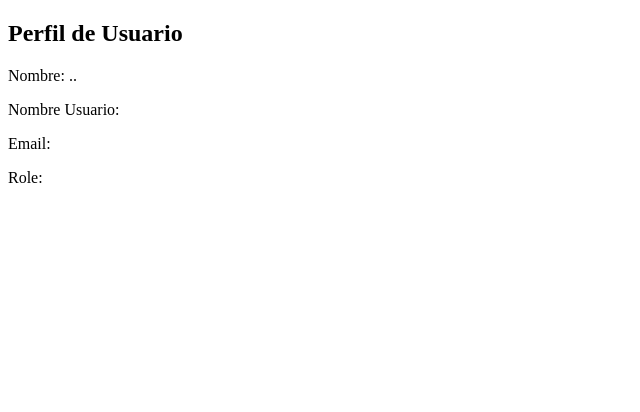
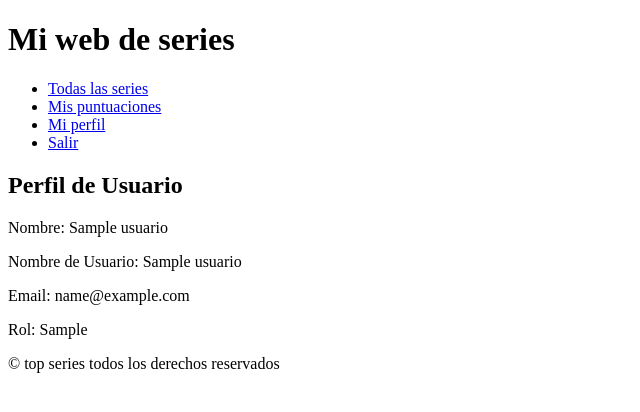
Before and after one commit to Shakkie/top_series, a PHP site: page /Perfilgeneral.php in a window 1280 px wide. Shown: the top 412 px of the page, without its empty margins (0-640 px from the left). Run offline with PHP 8.4, Linux system fonts and the light colour scheme; the visitor is signed in with stand-in values (Sample User, id 1); tables that the repository leaves empty or names only in its code hold one stand-in row (values such as "Sample post").

Commit message:
commit "martes en la tarde"

```diff
--- a/Perfilgeneral.php
+++ b/Perfilgeneral.php
@@ -1,42 +1,32 @@
 <?php
+session_start();
+include_once 'clases/ConexionBD.php';
+include_once 'clases/Usuario.php';
 
+if (!isset($_SESSION['email'])) {
+    header("Location: login.php");
+    exit();
+}
+
+$email = $_SESSION['email'];
+$usuario = Usuario::getUsuarioBD($email);
+
+if (!$usuario) {
+    echo "Error: Usuario no encontrado.";
+    exit();
+}
+$pageTitle = 'Perfil de Usuario';
+
+include_once 'includes/header.php';
 ?>
+<div class="perfil_usuario">
+    <h2>Perfil de Usuario</h2>
+    <p><span>Nombre: </span><?php echo htmlspecialchars($usuario['nombre']); ?></p>
+    <p><span>Nombre de Usuario: </span><?php echo htmlspecialchars($usuario['nombre_usuario']); ?></p>
+    <p><span>Email: </span><?php echo htmlspecialchars($usuario['email']); ?></p>
+    <p><span>Rol: </span><?php echo htmlspecialchars($usuario['rol']); ?></p>
+</div>
 
-<!DOCTYPE html>
-<html lang="en">
-<head>
-    <meta charset="UTF-8">
-    <meta name="viewport" content="width=device-width, initial-scale=1.0">
-    <title>Bievenido</title>
-</head>
-<body>
-    <!-- puede ser asi o se hace escrito directamente con php revisar...
-        sino una tabla y que vaya iterando como, tendria que pasar el arreglo de la informacion desde la base de datos.:
-
-        <?php
-    // si la lista no esta vacia:
-    if (!empty($usuarios)) {
-        // por cada contacto dentro de contactos mostrar array asociativo nombre mail - clave valor
-        foreach ($usuarios as $usuario => $email) {
-            echo "<li>" . htmlspecialchars($usuario) . " <br> " .
-            htmlspecialchars($nombre_usuario) . "<br>" .
-            htmlspecialchars($email) . "<br>" .
-            htmlspecialchars($rol) .
-             "</li>";
-        }
-    } else {
-        // no deberia estar vacia la verdad:
-       //  echo "<li>No hay contactos en la agenda, puedes agregar contactos nuevos</li>";
-    }
-
-    ?>-->
-
-    <div class="perfil_usuario">
-        <h2>Perfil de Usuario</h2>
-        <p><span>Nombre: </span>..</p>
-        <p><span>Nombre Usuario: </span></p>
-        <p><span>Email: </span></p>
-        <p><span>Role: </span></p>
-    </div>
-</body>
-</html>
+<?php
+include_once 'includes/footer.php';
+?>
--- a/clases/Usuario.php
+++ b/clases/Usuario.php
@@ -71,6 +71,17 @@ class Usuario
         }
         return $usuarios;
     }
+    // un usuario devuelve su informacion
+    public static function getUsuarioBD($email){
+        $con = ConexionBD::getConnection();
+        $sqlQuery = "select nombre, nombre_usuario, email, rol from usuario where Email = ?";
+        $result = $con->prepare($sqlQuery);
+        $result->bindValue(1, $email);
+        $result->execute();
+        $usuario = $result->fetch(PDO::FETCH_ASSOC);
+        return $usuario;
+
+    }
 
     public function addUser()
     {
@@ -87,7 +98,7 @@ class Usuario
     public function getPuntuations()
     {
         $con = ConexionBD::getConnection();
-        $sqlQuery = "select titulo, puntuacion from puntuacion p natural join serie s inner join usuario u on p.ID = u.ID where u.Email = ?";
+        $sqlQuery = "select titulo, puntuacion, descripcion, anio_estreno from puntuacion p natural join serie s inner join usuario u on p.ID = u.ID where u.Email = ?";
         $result = $con->prepare($sqlQuery);
         $result->bindValue(1, $this->getEmail());
         $result->execute();
@@ -97,4 +108,6 @@ class Usuario
         }
         return $puntuaciones;
     }
+
+
 }
--- a/includes/footer.php
+++ b/includes/footer.php
@@ -9,6 +9,6 @@ session_start();
     <title></title>
 </head>
 <body>
-    <footer> c top series todos los derechos reservados</footer>
+    <footer> &copy; top series todos los derechos reservados</footer>
 </body>
 </html>
--- a/includes/header.php
+++ b/includes/header.php
@@ -5,6 +5,7 @@ session_start();
 <html lang="es">
 <head>
     <meta charset="UTF-8">
+    <meta name="viewport" content="width=device-width, initial-scale=1.0">
     <title>Top Series</title>
     <link rel="stylesheet" href="css/style.css">
 </head>
@@ -15,9 +16,14 @@ session_start();
             <ul>
                 <li><a href="../ListTopSeries.php">Todas las series</a></li>
                 <li><a href="../MisPuntuaciones.php">Mis puntuaciones</a></li>
-                <li><a href="../usuario/PerfilGeneralUsuario.php">Mi perfil</a></li>
-                <li><a href="../logout.php">Salir</a></li>
+
+                <?php if (isset($_SESSION['rol']) && $_SESSION['rol'] === 'administrador'): ?>
+                    <li><a href="../administrador/series_admin/gestion_series.php">Gestionar series</a></li>
+                    <li><a href="../administrador/gestion_user.php">Gestionar usuarios</a></li>
+                <?php endif; ?>
+
+                <li><a href="../Perfilgeneral.php">Mi perfil</a></li>
+                <li><a href="logout.php">Salir</a></li>
             </ul>
         </nav>
-        <!-- si el usuario es administrador se verá otro nav, mirar si lo puedo manejar aqui-->
     </header>
--- a/includes/logout.php
+++ b/includes/logout.php
@@ -1,5 +1,6 @@
 <?php
 session_start();
+session_unset();
 session_destroy();
 header('Location: ../login.php');
 exit;
```
Also changed, not shown: administrador/gestion_user.php (renamed from administrador/All_users.php), administrador/series_admin/all_series.php (deleted), administrador/series_admin/gestion_series.php (added).
